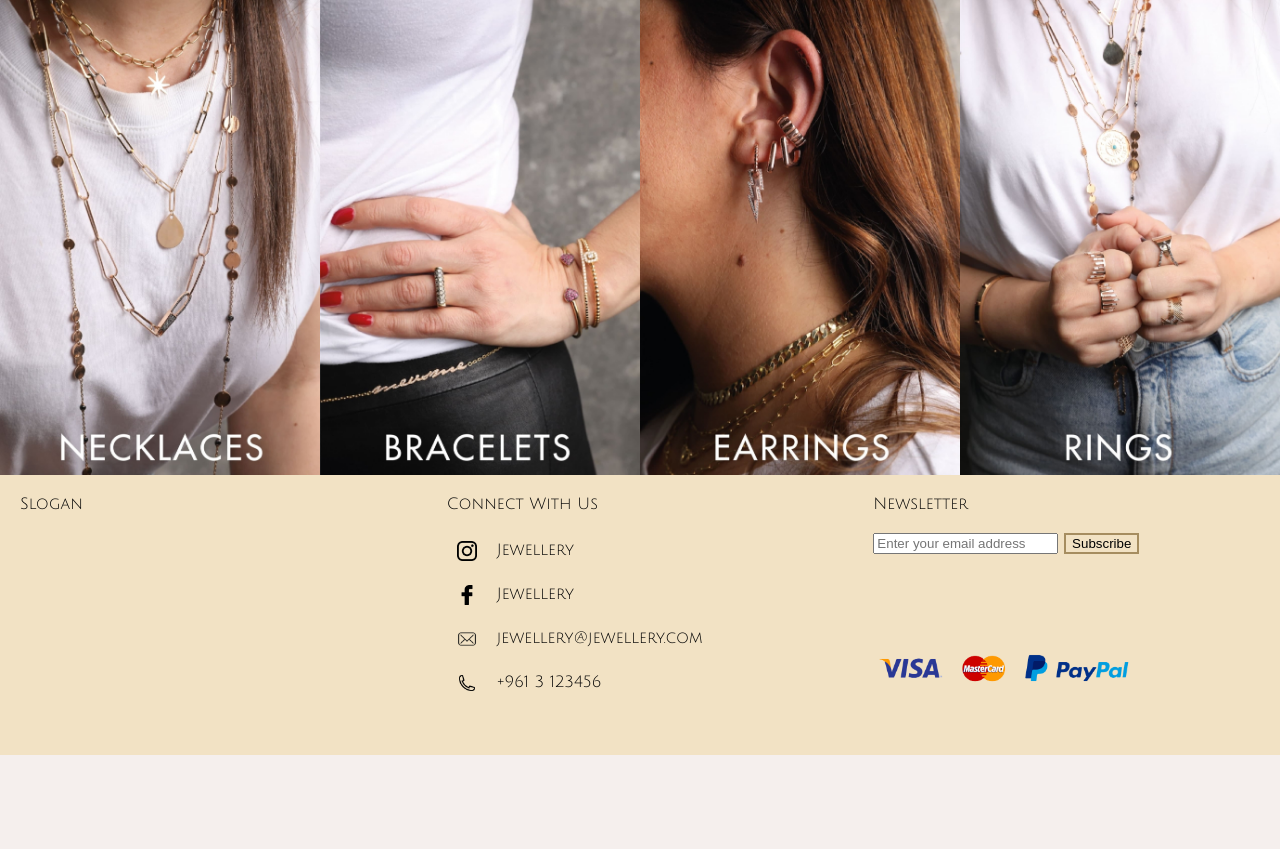
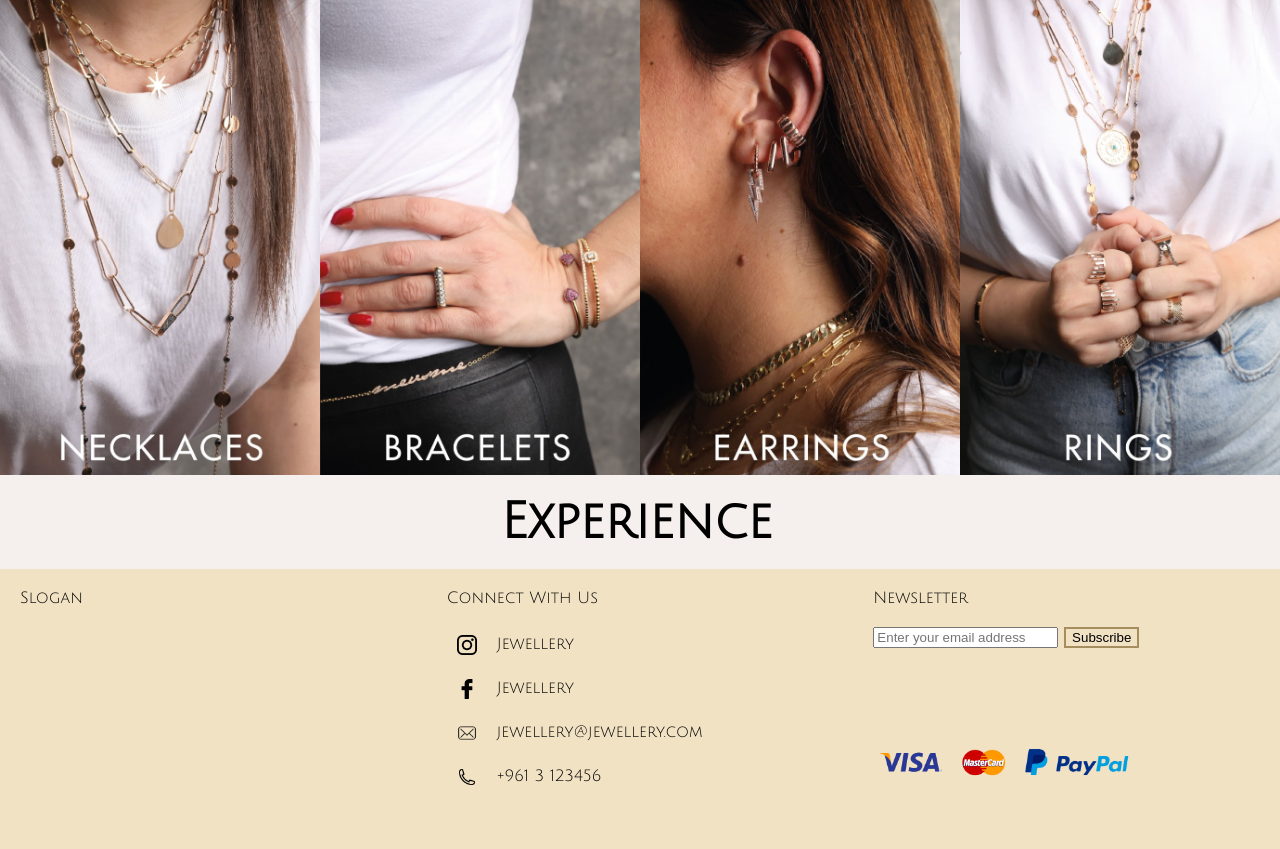
Before and after one commit to sana-al-rayess/fullstack-ecommerce-project, a PHP site: page /main.html in a window 1280 px wide. Shown: the part 2227-3076 px from the top of the page. Before the commit the page ends 2982 px from the top, so only its background shows below. Run offline with PHP 8.4, Linux system fonts and the light colour scheme.

Commit message:
added js animation

```diff
--- a/main.html
+++ b/main.html
@@ -46,6 +46,7 @@
             <div><img class="collage1" src="./images/necklace1.jpg" alt="necklace"></div>
         </div>
         <div class="shop-by-cat">
+
             <div class="shop-by-cat-title">Shop By Category</div>
             <div class="categories">
                 <div><img class="img-cat" src="./images/cat-neck.jpg" alt="necklace"></div>
@@ -53,10 +54,11 @@
                 <div><img class="img-cat" src="./images/cat-ear.jpg" alt="earrings"></div>
                 <div><img class="img-cat" src="./images/cat-ring.jpg" alt="ring"></div>
             </div>
+            <div id="quote"></div>
         </div>
 
     </div>
-
+    <script src="main.js"></script>
     <footer class="footer">
         <div class="slogan">Slogan</div>
         <div class="socialmedia">
--- /dev/null
+++ b/main.js
@@ -0,0 +1,15 @@
+const quote = document.getElementById("quote");
+const text = "Experience the magic of our timeless pieces!";
+let index = 0;
+
+function writeText() {
+  quote.textContent = text.slice(0, index++);
+  if (index > text.length) {
+    index = 0;
+    setTimeout(writeText, 1200);
+  } else {
+    setTimeout(writeText, 100);
+  }
+}
+
+writeText();
--- a/styles/style.css
+++ b/styles/style.css
@@ -288,3 +288,12 @@
   font-size: 50px;
   padding-bottom: 20px;
 }
+#quote {
+  text-align: center;
+  font-weight: 800;
+  font-size: 50px;
+  padding: 20px;
+  white-space: nowrap;
+  overflow: hidden;
+  border-right: 0.15em solid #F5EFED;;
+}
```
